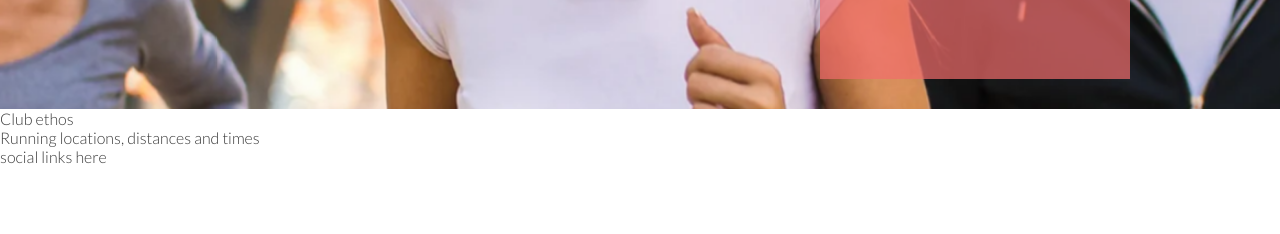
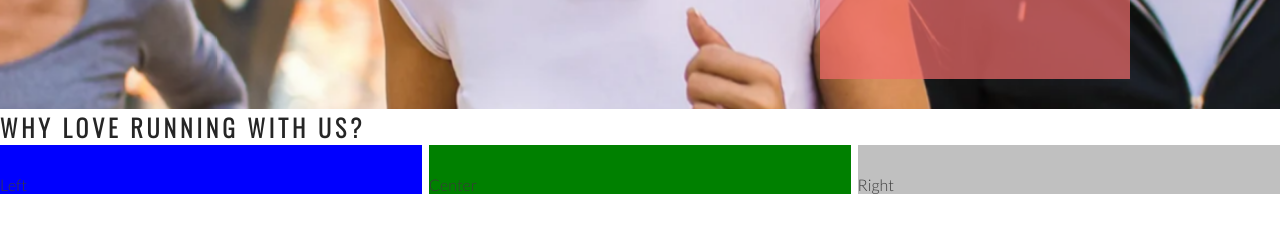
Before and after one commit to ShalOCal/love-running, a plain HTML site: page index.html in a window 1280 px wide. Shown: the part 566-800 px from the top of the page. Drawn offline with nearby package versions, Linux system fonts and the light colour scheme.

Commit message:
Add club ethos main structure

```diff
--- a/assets/css/style.css
+++ b/assets/css/style.css
@@ -24,12 +24,12 @@ h1, h2 {
 #logo{
     float: left;
     font-size: 280%;
-
+    margin-left: 30px;
 }
 
        /*navigation links*/
 #menu{
-    font-size: 110%;
+        font-size: 110%;
     letter-spacing: 4px;
 }
 
@@ -109,3 +109,30 @@ animation-fill-mode: forwards;
 
     position:absolute;
 }
+
+/* Club ethos */
+
+#club-ethos {
+    height: 600px;
+}
+
+#left-about{
+    padding-top: 30px;
+    width: 33%;
+    float: left;
+    background-color: blue;
+}
+
+#right-about{
+    padding-top: 30px;
+    width: 33%;
+    float: right;
+    background-color: silver;
+}
+
+#center-about{
+    padding-top: 30px;
+    width: 33%;
+    margin: 0 auto;
+    background-color: green;
+}
--- a/index.html
+++ b/index.html
@@ -38,8 +38,11 @@
             <h3>Dublin Docklands & Phoenix Park</h3>
         </div>
     </section>
-    <section>
-        Club ethos
+    <section id="club-ethos">
+        <h1>Why Love Running with Us?</h1>
+        <div id="left-about">Left</div>
+        <div id="right-about">Right</div>
+        <div id="center-about">Center</div>
     </section>
     <section>
         Running locations, distances and times
```
